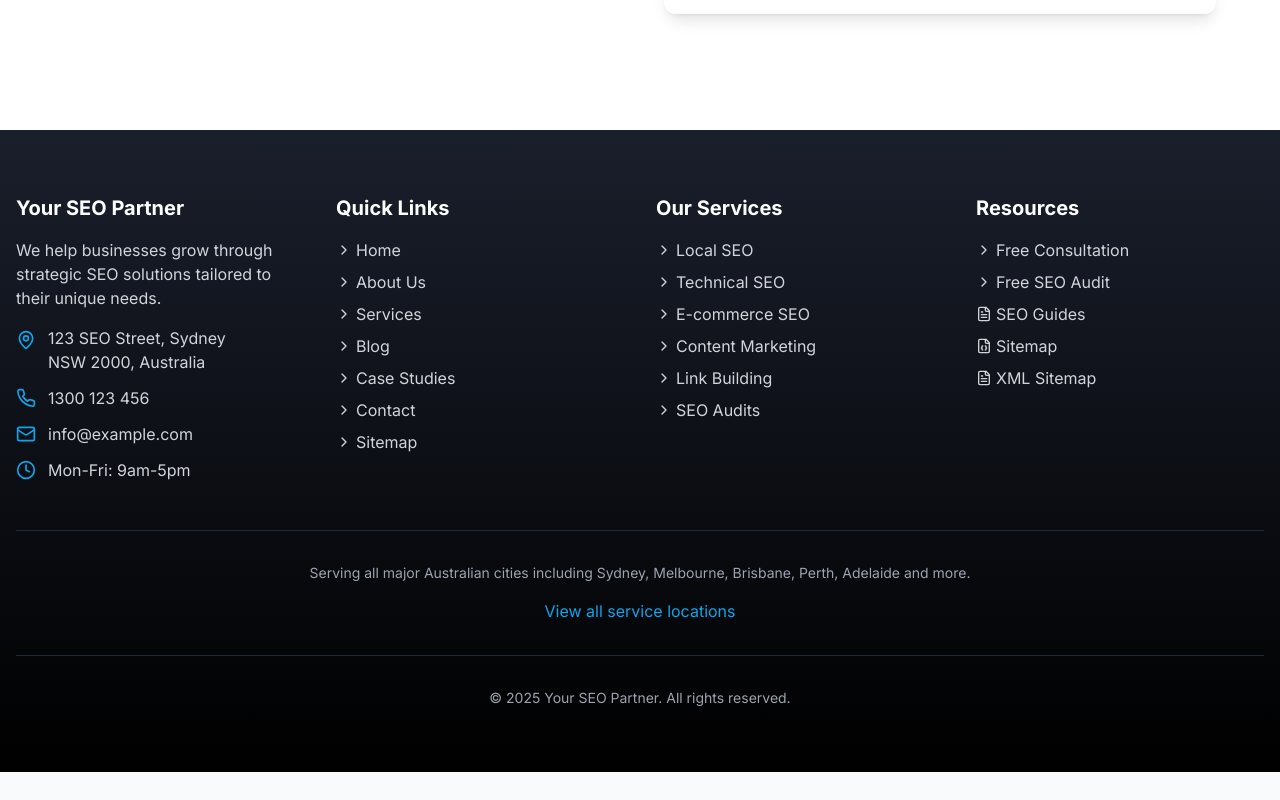
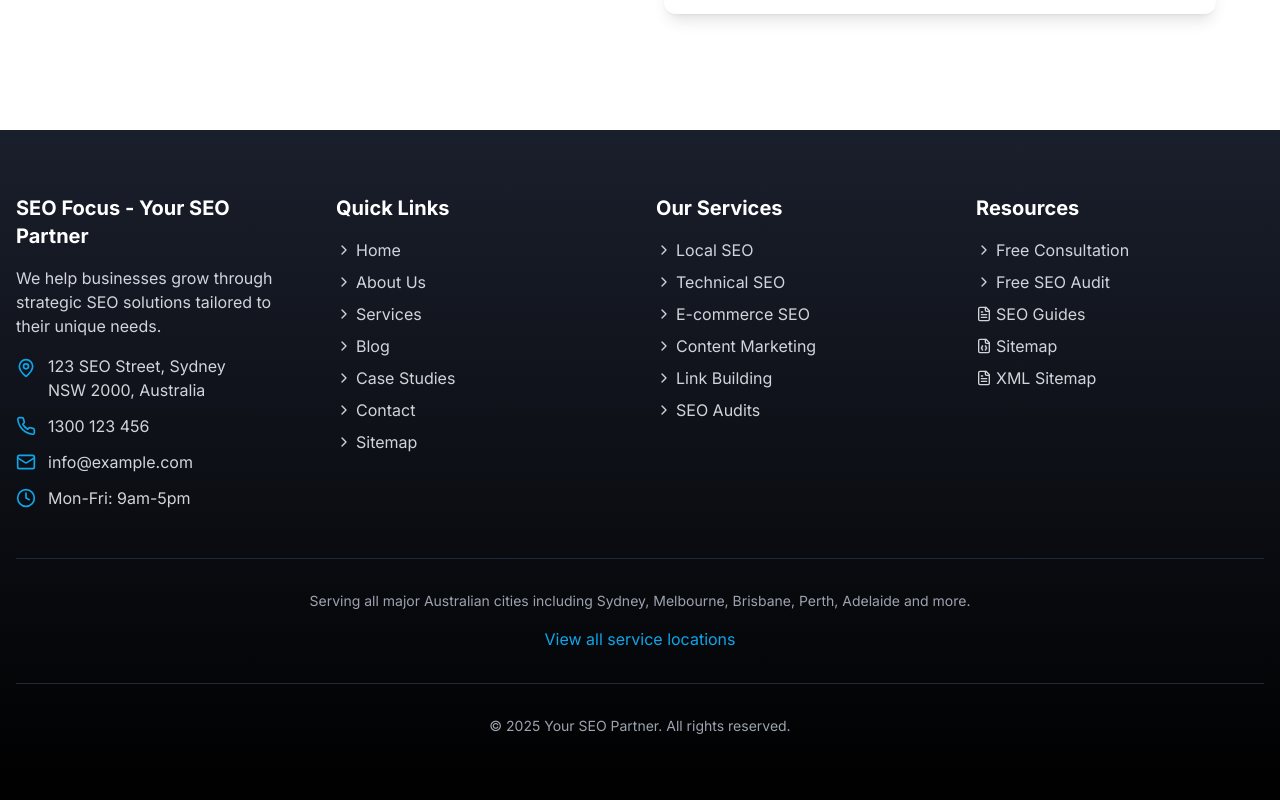
Before and after one commit to jvkoyani/seo-focus-pages-updated-10-04-2025-07, a React (Vite) app: page /blog/complete-local-seo-guide in a window 1280 px wide. Shown: the part 3428-4228 px from the top of the page. Before the commit the page ends 4200 px from the top, so only its background shows below. Built offline with nearby package versions, Linux system fonts and the light colour scheme.

Commit message:
Visual edit in Lovable
Edited UI in Lovable

```diff
--- a/src/components/Footer.tsx
+++ b/src/components/Footer.tsx
@@ -1,16 +1,13 @@
-
 import React from 'react';
 import { Link } from 'react-router-dom';
 import { MapPin, Mail, Phone, Clock, ChevronRight, FileText, FileJson } from 'lucide-react';
-
 const Footer = () => {
-  return (
-    <footer className="bg-gradient-to-b from-seo-dark to-black text-white">
+  return <footer className="bg-gradient-to-b from-seo-dark to-black text-white">
       <div className="container mx-auto px-4 py-16">
         <div className="grid grid-cols-1 md:grid-cols-2 lg:grid-cols-4 gap-8">
           {/* Company Information */}
           <div>
-            <h3 className="text-xl font-bold mb-4">Your SEO Partner</h3>
+            <h3 className="text-xl font-bold mb-4">SEO Focus - Your SEO Partner</h3>
             <p className="mb-4 text-gray-300">
               We help businesses grow through strategic SEO solutions tailored to their unique needs.
             </p>
@@ -188,8 +185,6 @@ const Footer = () => {
           </p>
         </div>
       </div>
-    </footer>
-  );
+    </footer>;
 };
-
 export default Footer;
```
